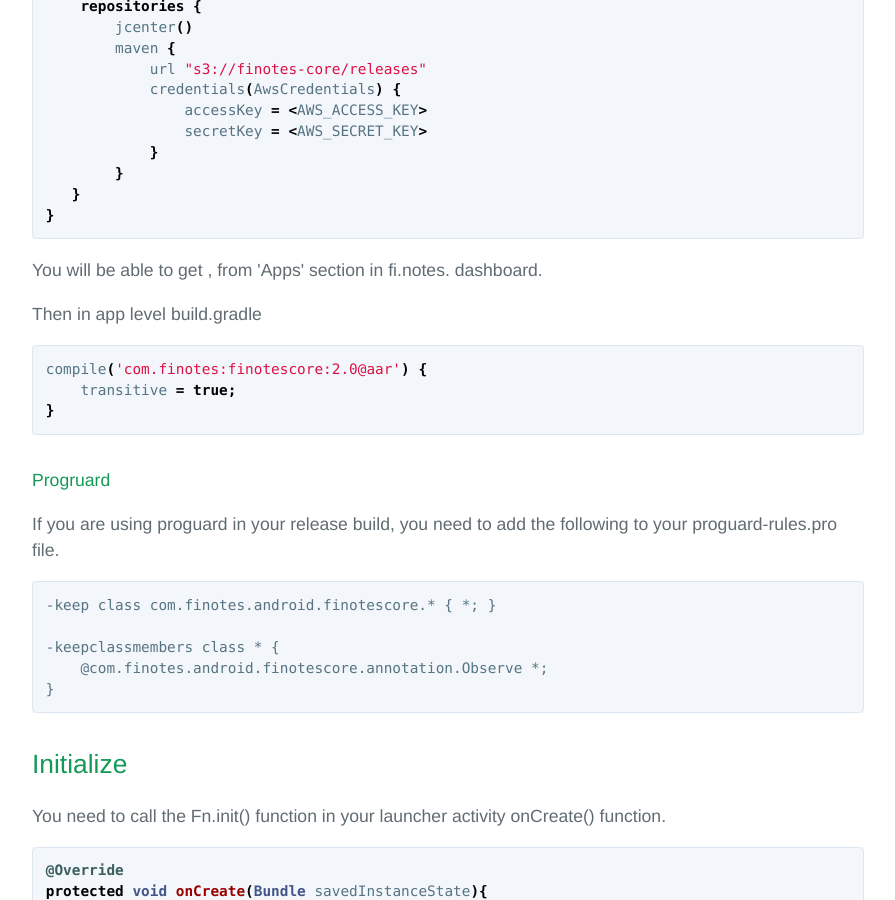
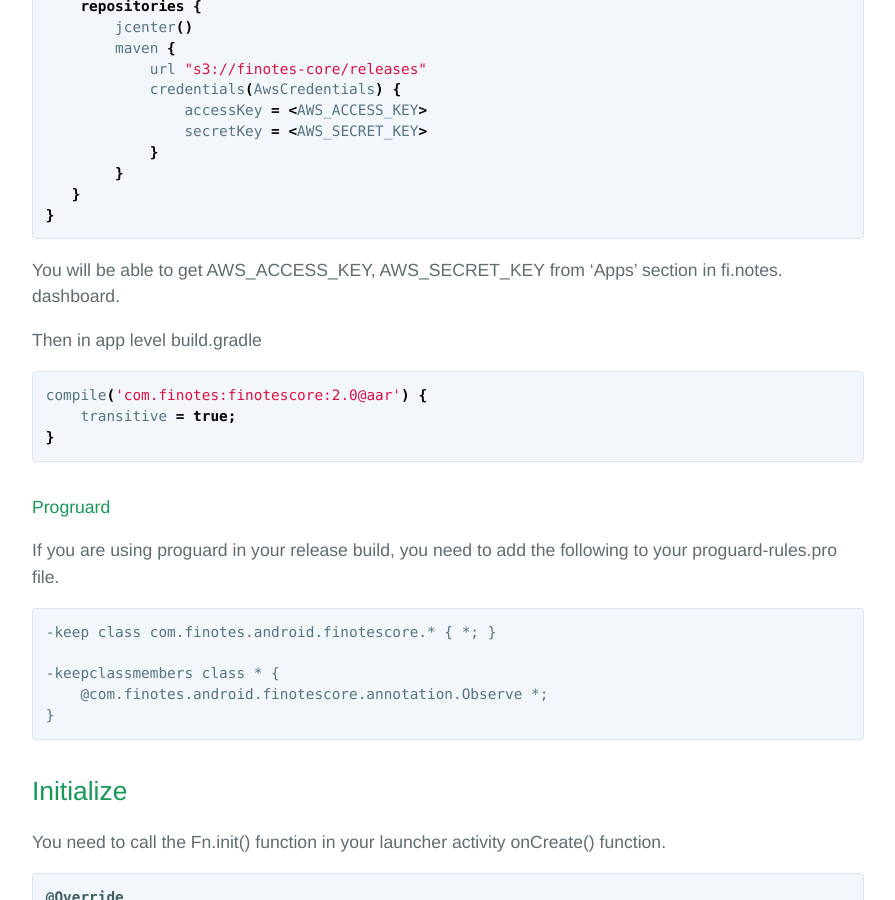
Before and after one commit to finotes/finotes.github.io, a Jekyll site: the page built from _posts/2018-01-19-android-java-docs.md, in a window 1280 px wide and 900 px high, scrolled down 566 px. Shown: the whole window, without its empty margins (192-1087 px from the left). Built offline with Jekyll 4.4.1, drawn with Linux system fonts in a browser that asks for light colours; some web fonts are replaced.

Commit message:
Update 2018-01-19-android-java-docs.md

````diff
--- a/_posts/2018-01-19-android-java-docs.md
+++ b/_posts/2018-01-19-android-java-docs.md
@@ -29,7 +29,7 @@ allprojects {
    }
 }
 ```
-You will be able to get <AWS_ACCESS_KEY>, <AWS_SECRET_KEY> from 'Apps' section in fi.notes. dashboard.
+You will be able to get AWS_ACCESS_KEY, AWS_SECRET_KEY from 'Apps' section in fi.notes. dashboard.
 
 Then in app level build.gradle
 ```gradle
````
